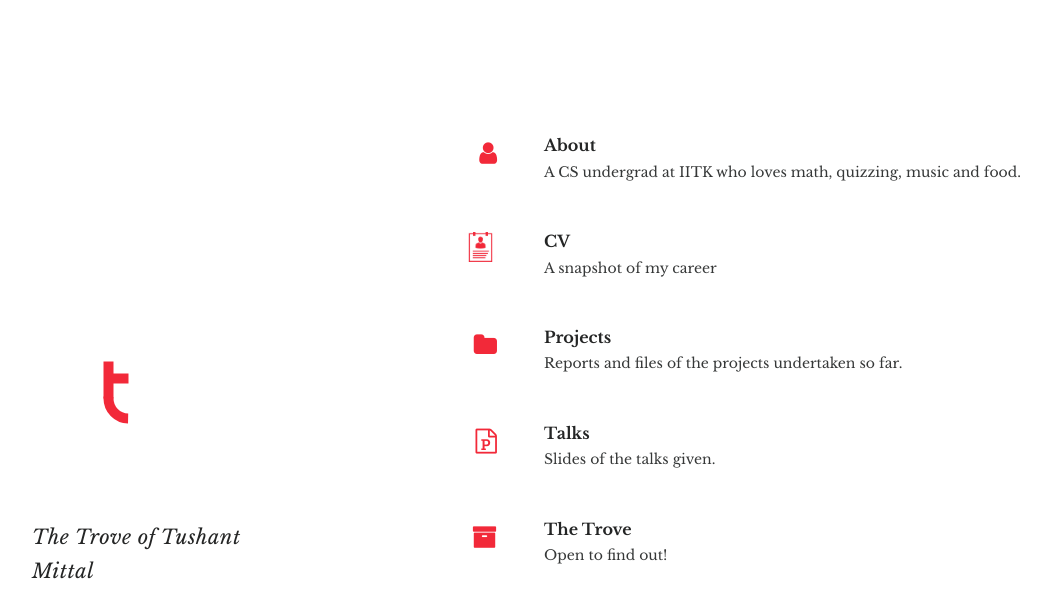
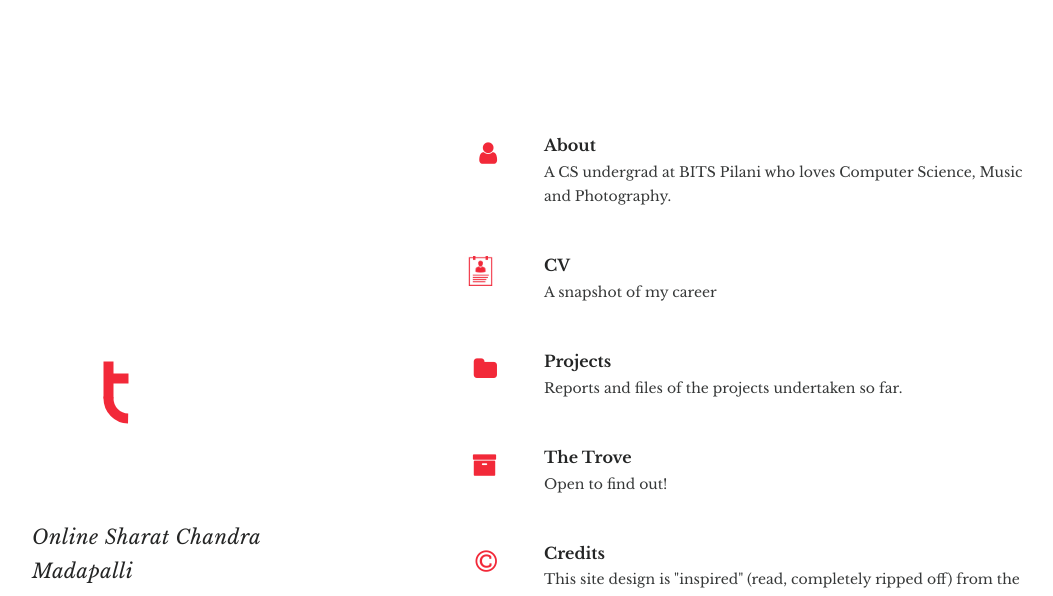
Before and after one commit to sharat910/old-personal-website, a plain HTML site: page index.html in a window 1280 px wide. Shown: the top 596 px of the page, without its empty margins (108-1161 px from the left). Drawn offline with nearby package versions, Linux system fonts and the light colour scheme.

Commit message:
Update index.html

```diff
--- a/index.html
+++ b/index.html
@@ -16,8 +16,8 @@
   <meta http-equiv="X-UA-Compatible" content="IE=edge">
   <meta name="viewport" content="width=device-width, initial-scale=1">
   <meta name="description" content="A collection of the things I deem important in my life">
-  <meta name="author" content="Tushant Mittal">
-  <title>Tushant Mittal</title>
+  <meta name="author" content="Sharat Chandra Madanapalli">
+  <title>Sharat Chandra Madanapalli</title>
 
 
   <meta property="og:title" content="The Trove of Tushant Mittal">
@@ -31,7 +31,7 @@
   <link rel="icon" type="image/png" href="/favicon-32x32.png" sizes="32x32">
   <link rel="icon" type="image/png" href="/favicon-16x16.png" sizes="16x16">
 
-  <link rel="canonical" href="https://mittaltushant.github.io/">
+  <link rel="canonical" href="https://sharat910.github.io/">
   <link href="https://maxcdn.bootstrapcdn.com/font-awesome/4.7.0/css/font-awesome.min.css" rel="stylesheet">
   <link href="https://fonts.googleapis.com/css?family=Inconsolata:400,700|Libre+Baskerville:400,400i,700" rel="stylesheet">
   <link rel="stylesheet" href="tushant.css">
@@ -53,9 +53,9 @@
 
 
     <div class="under under-large">
-      <h1><em>The Trove of Tushant Mittal</em></h1>
+      <h1><em>Online Sharat Chandra Madapalli</em></h1>
       <div class="social">
-        <a class="accent" href="https://twitter.com/mittaltushant"><i class="fa fa-twitter"></i></a><a class="accent" href="https://github.com/mittaltushant"><i class="fa fa-github"></a></i><a class="accent make-mail-smaller" href="mailto:mittaltushant@gmail.com"><i class="fa fa-paper-plane"></i></a>
+        <a class="accent" href="https://github.com/sharat910"><i class="fa fa-github"></a></i><a class="accent make-mail-smaller" href="mailto:sharat910@gmail.com"><i class="fa fa-paper-plane"></i></a>
       </div>
 
   </div>
@@ -68,7 +68,7 @@
           <span class="accent icons"><i class="fa fa-user"></i></span>
           <div class="post-details">
             <h2>About</h2>
-            <p class="excerpt">A CS undergrad at IITK who loves math, quizzing, music and food. </p>
+            <p class="excerpt">A CS undergrad at BITS Pilani who loves Computer Science, Music and Photography. </p>
           </div>
         </a>
       </li>
@@ -93,7 +93,7 @@
         </a>
       </li>
 
-<li>
+<!-- <li>
         <a class="post" href="talks.html">
           <span class="accent icons"><i class="fa fa-file-powerpoint-o"></i></span>
           <div class="post-details">
@@ -101,7 +101,7 @@
             <p class="excerpt">Slides of the talks given.</p>
           </div>
         </a>
-      </li>
+      </li> -->
 
 
       <li>
```
